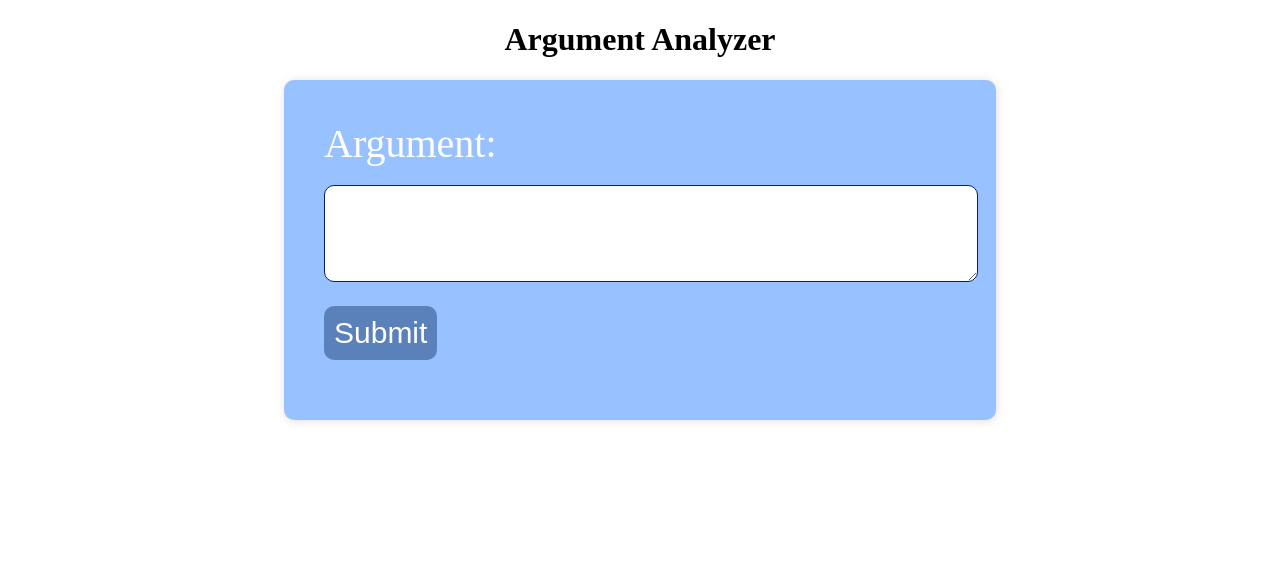
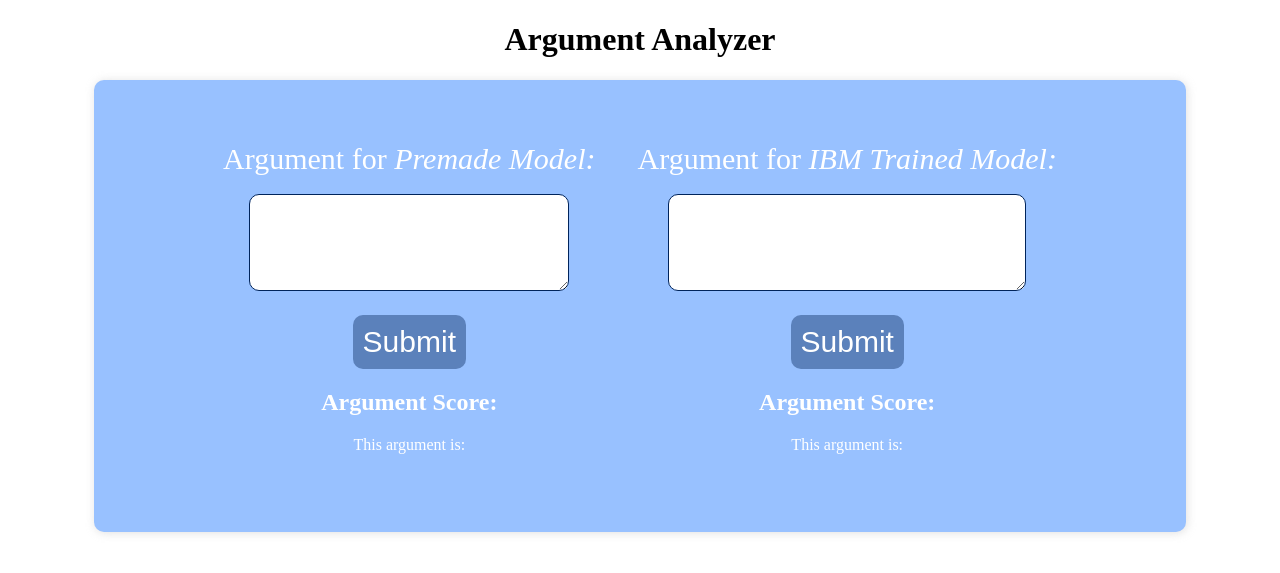
Before and after one commit to Auriel-Wish/LLM-Argument-Analyzer, a Flask app: page / in a window 1280 px wide. Shown: the top 573 px of the page. Run offline with Flask 3, Linux system fonts and the light colour scheme.

Commit message:
Web interface now allows to run argument through both the premade model and the model trained on the IBM data

```diff
--- a/Part 2/backend.py
+++ b/Part 2/backend.py
@@ -4,7 +4,7 @@
 # backend.py
 # ----------------------------------------------------------------
 from flask import Flask, request, jsonify, render_template
-from funcs import eval_argument
+from funcs import eval_argument_premade, eval_argument_IBM
 
 app = Flask(__name__)
 
@@ -13,11 +13,17 @@
 def index():
     return render_template("index.html")
 
-# Get the argument and return its evaluation
-@app.route("/get_analysis", methods=["POST"])
-def get_analysis():
+# Get the argument and return its evaluation (model 1)
+@app.route("/get_analysis_premade", methods=["POST"])
+def get_analysis_premade():
     user_argument = request.form["user_argument"]
-    return jsonify(eval_argument(user_argument))
+    return jsonify(eval_argument_premade(user_argument))
+
+# Get the argument and return its evaluation (model 2)
+@app.route("/get_analysis_IBM", methods=["POST"])
+def get_analysis_IBM():
+    user_argument = request.form["user_argument"]
+    return jsonify(eval_argument_IBM(user_argument))
 
 # Run application
 if __name__ == "__main__":
--- a/Part 2/templates/index.html
+++ b/Part 2/templates/index.html
@@ -24,20 +24,31 @@
             padding: 40px;
             border-radius: 10px;
             background-color: rgb(152, 193, 255);
-            width: 50%;
+            width: 80%;
             color: white;
             box-shadow: 1px 1px 10px rgba(211, 211, 211, 0.701);
         }
 
+        td {
+            padding: 20px;
+        }
+
+        table {
+            margin: auto;
+        }
+
+        table * {
+            text-align: center;
+        }
 
         label {
-            font-size: 40px;
+            font-size: 30px;
         }
 
         textarea {
             border: 1px solid rgb(0, 36, 91);
             border-radius: 10px;
-            width: 100%;
+            width: 80%;
             padding: 10px;
         }
 
@@ -62,16 +73,34 @@
     <h1>Argument Analyzer</h1>
 
     <div>
-        <form id="arg_form">
-            <label for="user_argument">Argument:</label>
-            <br><br>
-            <textarea id="user_argument" rows="5" required></textarea>
-            <br>
-            <button type="submit">Submit</button>
-        </form>
+        <table>
+            <tr>
+                <td>
+                    <form id="arg_form_premade">
+                        <label for="user_argument1">Argument for <em>Premade Model:</em></label>
+                        <br><br>
+                        <textarea id="user_argument1" rows="5" required></textarea>
+                        <br>
+                        <button type="submit">Submit</button>
+                    </form>
 
-        <h2 id="output"></h2>
-        <p id="qualitative"></p>
+                    <h2 id="output1">Argument Score:</h2>
+                    <p id="qualitative1">This argument is:</p>
+                </td>
+                <td>
+                    <form id="arg_form_IBM">
+                        <label for="user_argument2">Argument for <em>IBM Trained Model:</em></label>
+                        <br><br>
+                        <textarea id="user_argument2" rows="5" required></textarea>
+                        <br>
+                        <button type="submit">Submit</button>
+                    </form>
+
+                    <h2 id="output2">Argument Score:</h2>
+                    <p id="qualitative2">This argument is:</p>
+                </td>
+            </tr>
+        </table>
     </div>
 
     <script>
@@ -81,16 +110,16 @@
             return Math.round(number / increment) * increment;
         }
 
-        document.getElementById("arg_form").addEventListener("submit", function(e) {
+        document.getElementById("arg_form_premade").addEventListener("submit", function(e) {
             e.preventDefault();
-            document.getElementById("output").innerHTML = "Analyzing...";
-            document.getElementById("qualitative").innerHTML = "";
+            document.getElementById("output1").innerHTML = "Analyzing...";
+            document.getElementById("qualitative1").innerHTML = "...";
 
             // Get the text from the textbox
-            const user_argument = document.getElementById("user_argument").value;
+            const user_argument = document.getElementById("user_argument1").value;
 
             // Send POST request to the backend
-            fetch("/get_analysis", {
+            fetch("/get_analysis_premade", {
                 method: "POST",
                 headers: {
                     "Content-Type": "application/x-www-form-urlencoded"
@@ -99,12 +128,39 @@
             })
             .then(response => response.json())
             .then(data => {
-                document.getElementById("output").innerHTML = "Argument Score: " + data;
-                document.getElementById("qualitative").innerHTML = "This argument is: " + argument_quality[round_to_nearest_20(data * 100, 20)];
+                document.getElementById("output1").innerHTML = "Argument Score: " + data;
+                document.getElementById("qualitative1").innerHTML = "This argument is: " + argument_quality[round_to_nearest_20(data * 100, 20)];
             })
             .catch(error => {
                 console.error("Error:", error);
-                document.getElementById("output").innerHTML = "Error: " + error;
+                document.getElementById("output1").innerHTML = "Error: " + error;
+            });
+        });
+
+        document.getElementById("arg_form_IBM").addEventListener("submit", function(e) {
+            e.preventDefault();
+            document.getElementById("output2").innerHTML = "Analyzing...";
+            document.getElementById("qualitative2").innerHTML = "...";
+
+            // Get the text from the textbox
+            const user_argument = document.getElementById("user_argument2").value;
+
+            // Send POST request to the backend
+            fetch("/get_analysis_IBM", {
+                method: "POST",
+                headers: {
+                    "Content-Type": "application/x-www-form-urlencoded"
+                },
+                body: `user_argument=${encodeURIComponent(user_argument)}`
+            })
+            .then(response => response.json())
+            .then(data => {
+                document.getElementById("output2").innerHTML = "Argument Score: " + data;
+                document.getElementById("qualitative2").innerHTML = "This argument is: " + argument_quality[round_to_nearest_20(data * 100, 20)];
+            })
+            .catch(error => {
+                console.error("Error:", error);
+                document.getElementById("output2").innerHTML = "Error: " + error;
             });
         });
     </script>
```
Also changed, not shown: Part 2/funcs.py (+12 -1 lines).
